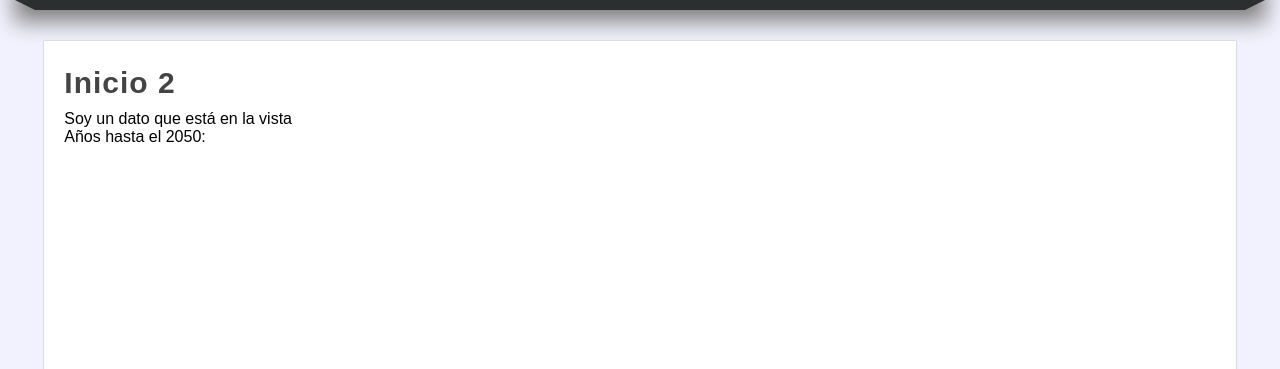
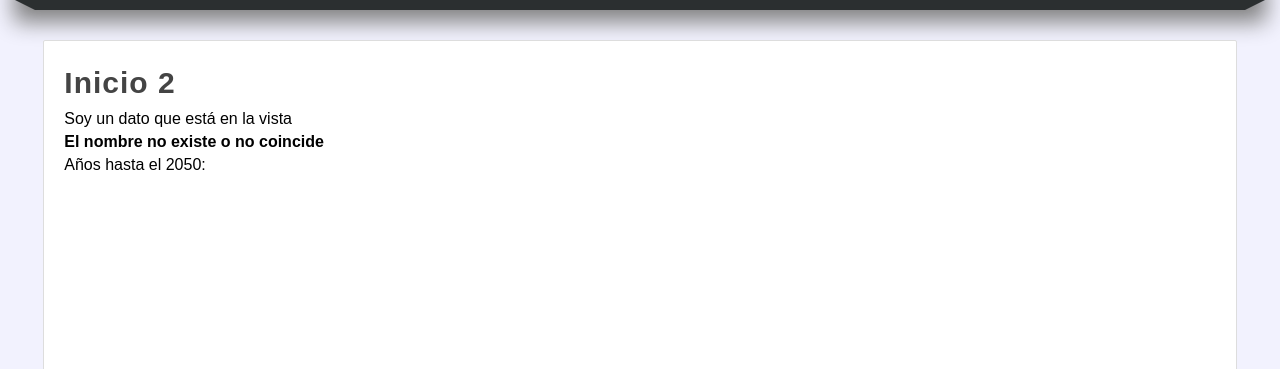
Before and after one commit to VergaraVictor/MasterEnPython, a Django app: page / in a window 1280 px wide. Shown: the part 182-551 px from the top of the page. Run offline with Django 3.2, Linux system fonts and the light colour scheme.

Commit message:
CondicionalesIfTemplatesDjango

```diff
--- a/23-Django/aprendiendoDjango/miapp/static/css/styles.css
+++ b/23-Django/aprendiendoDjango/miapp/static/css/styles.css
@@ -5,6 +5,11 @@
     padding: 0px;
     font-family: sans-serif, Arial, Helvetica;
     text-decoration: none;
+}
+
+p{
+    margin-top: 5px;
+    margin-bottom: 5px;
 }
 
 body{
--- a/23-Django/aprendiendoDjango/miapp/templates/index.html
+++ b/23-Django/aprendiendoDjango/miapp/templates/index.html
@@ -11,7 +11,13 @@
 
 <h1 class="title">{{title}}</h1>
 
-{{mi_variable}}
+<p>{{mi_variable}}</p>
+
+{% if nombre and nombre == 'Víctor Vergara' %}
+    <p>{{nombre}}</p>
+{% else %}
+    <strong>El nombre no existe o no coincide</strong>
+{% endif %}
 
 <p>Años hasta el 2050:</p>
 
--- a/23-Django/aprendiendoDjango/miapp/views.py
+++ b/23-Django/aprendiendoDjango/miapp/views.py
@@ -41,9 +41,12 @@ def index(request):
 
     html += "</ul>"
 
+    nombre = 'Víctor Vergara2'
+
     return render(request, 'index.html', {
         'title': 'Inicio 2',
-        'mi_variable': 'Soy un dato que está en la vista'
+        'mi_variable': 'Soy un dato que está en la vista',
+        'nombre': nombre
     })
 
 def hola_mundo(request):
```
